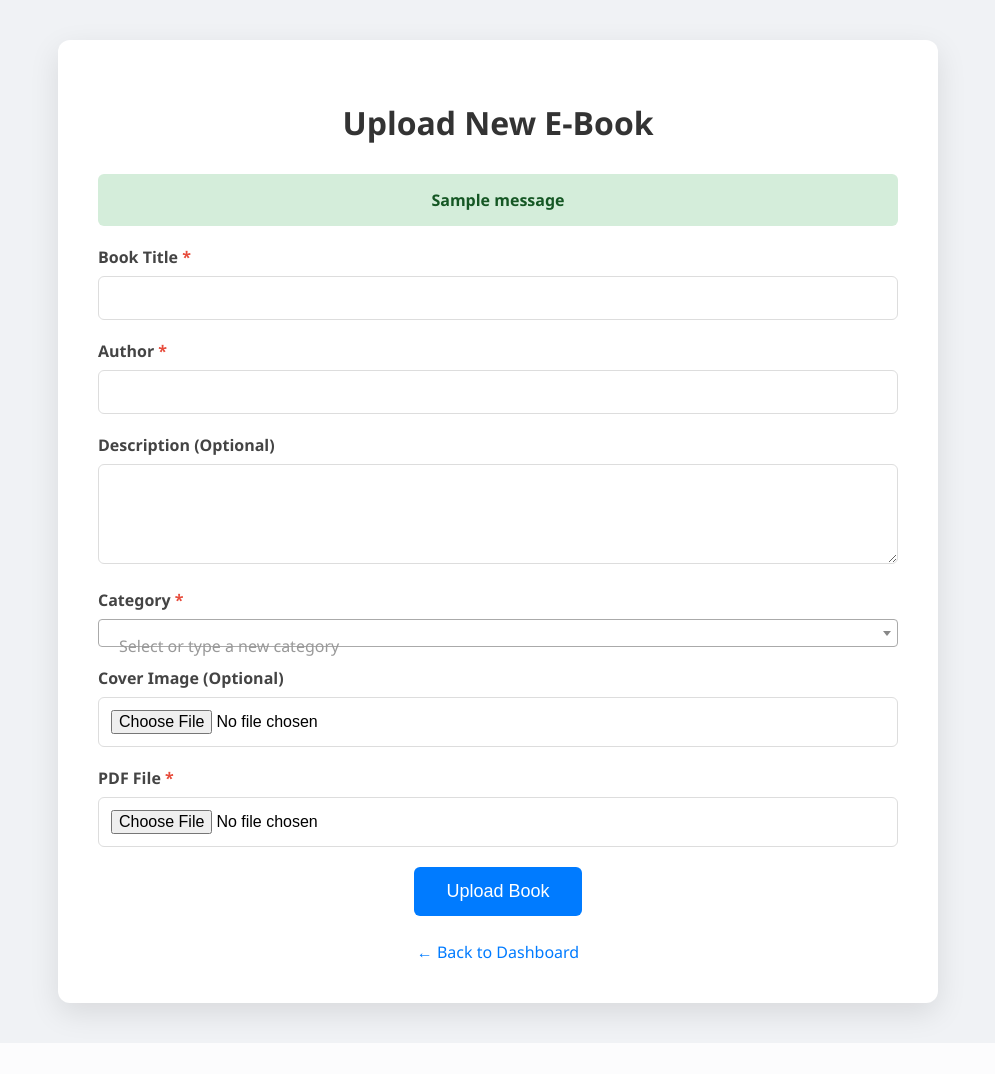
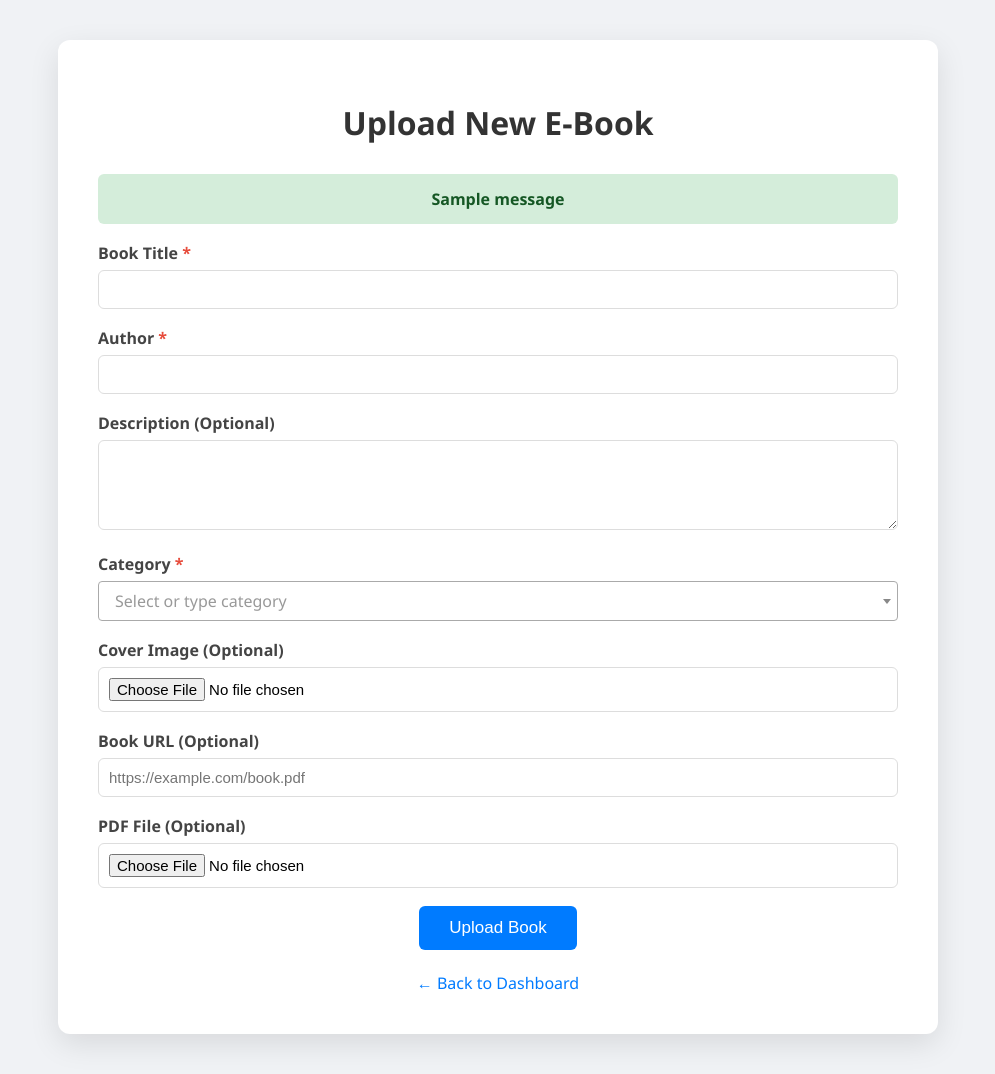
Before and after one commit to ChetanYalij/ebooklibrary, a Flask app: page /admin/upload in a window 1280 px wide. Shown: the whole page, without its empty margins (142-1137 px from the left). Before the commit the page ends 1039 px from the top, so only its background shows below. Run offline with Flask 3, Linux system fonts and the light colour scheme; the visitor is signed in with stand-in values (Sample User, id 1); tables that the repository leaves empty hold one stand-in row (values such as "Sample post"); one stand-in notice (Sample message) is shown; some libraries are stand-ins or nearby versions.

Commit message:
Updated upload book page

```diff
--- a/app.py
+++ b/app.py
@@ -10,8 +10,6 @@ from werkzeug.security import generate_password_hash, check_password_hash
 import cloudinary
 import cloudinary.uploader
 from dotenv import load_dotenv
-from flask import Response
-import requests
 
 # ================== LOAD ENV ==================
 load_dotenv()
@@ -49,6 +47,9 @@ class User(db.Model):
     email = db.Column(db.String(120), unique=True, nullable=False)
     password = db.Column(db.String(200))
     is_admin = db.Column(db.Boolean, default=False)
+
+    def check_password(self, password_input):
+        return check_password_hash(self.password, password_input)
 
 class Book(db.Model):
     id = db.Column(db.Integer, primary_key=True)
@@ -96,7 +97,7 @@ with app.app_context():
             db.session.add(admin)
             db.session.commit()
 
-# ================== PUBLIC ROUTES ====================
+# ================== PUBLIC ROUTES ==================
 @app.route("/")
 def index():
     books = Book.query.order_by(Book.id.desc()).all()
@@ -133,31 +134,28 @@ def search():
         query=query or category
     )
 
-# ================== READ ONLINE ==================
+# ================== READ & DOWNLOAD ==================
 @app.route("/read/<int:book_id>")
 @login_required
 def read_book(book_id):
     book = Book.query.get_or_404(book_id)
-
-    google_viewer = (
-        "https://docs.google.com/gview?embedded=true&url=" + book.pdf_url
-    )
+    google_viewer = "https://docs.google.com/gview?embedded=true&url=" + book.pdf_url
     return redirect(google_viewer)
 
-# ================== DOWNLOAD ==================
 @app.route("/download/<int:book_id>")
 @login_required
 def download_book(book_id):
     book = Book.query.get_or_404(book_id)
     return redirect(book.pdf_url)
 
-# ================== AUTH ROUTES ======================
+# ================== AUTH ROUTES ==================
 @app.route("/register", methods=["GET", "POST"])
 def register():
     if request.method == "POST":
         if User.query.filter_by(email=request.form["email"]).first():
             flash("Email already exists", "error")
             return redirect(url_for("register"))
+
         user = User(
             name=request.form["name"],
             email=request.form["email"],
@@ -165,22 +163,29 @@ def register():
         )
         db.session.add(user)
         db.session.commit()
+
         flash("Registered successfully", "success")
         return redirect(url_for("login"))
+
     return render_template("register.html")
 
 @app.route("/login", methods=["GET", "POST"])
 def login():
     if request.method == "POST":
-        user = User.query.filter_by(email=request.form["email"]).first()
-        if user and check_password_hash(user.password, request.form["password"]):
+        email = request.form["email"]
+        password = request.form["password"]
+        user = User.query.filter_by(email=email).first()
+
+        if user and user.check_password(password):
             session["user_id"] = user.id
+            session["user_name"] = user.name      # ✅ FIXED
             session["is_admin"] = user.is_admin
             flash("Login successful!", "success")
-            return redirect(
-                url_for("admin_dashboard") if user.is_admin else url_for("index")
-            )
-        flash("Invalid email or password", "error")
+            return redirect(url_for("index"))
+        else:
+            flash("Invalid email or password.", "error")
+            return redirect(url_for("login"))
+
     return render_template("login.html")
 
 @app.route("/logout")
@@ -189,7 +194,7 @@ def logout():
     flash("Logged out successfully", "success")
     return redirect(url_for("index"))
 
-# ================== ADMIN ROUTES =====================
+# ================== ADMIN ROUTES ==================
 @app.route("/admin")
 @admin_required
 def admin_dashboard():
@@ -249,7 +254,7 @@ def delete_book(book_id):
     flash("Book deleted successfully", "success")
     return redirect(url_for("admin_dashboard"))
 
-# ================== API ROUTES =======================
+# ================== API ROUTES ==================
 @app.route("/api/books")
 def api_books():
     books = Book.query.all()
@@ -278,7 +283,7 @@ def api_search():
         for b in books
     ])
 
-# ================== ERROR HANDLERS ===================
+# ================== ERROR HANDLERS ==================
 @app.errorhandler(403)
 def forbidden(e):
     return "<h1>403 - Access Denied</h1>", 403
@@ -289,8 +294,4 @@ def not_found(e):
 
 # ================== RUN ==================
 if __name__ == "__main__":
-    app.run(
-        debug=True,
-        host="0.0.0.0",
-        port=5000
-    )
+    app.run(debug=True, host="0.0.0.0", port=5000)
--- a/templates/upload.html
+++ b/templates/upload.html
@@ -29,12 +29,12 @@
         }
 
         .form-group {
-            margin-bottom: 20px;
+            margin-bottom: 18px;
         }
 
         label {
             display: block;
-            margin-bottom: 8px;
+            margin-bottom: 6px;
             font-weight: 600;
             color: #444;
         }
@@ -42,19 +42,18 @@
         input[type="text"],
         input[type="file"],
         textarea,
-        select,
-        .select2-container .select2-selection {
+        select {
             width: 100%;
-            padding: 12px;
+            padding: 10px;
             border: 1px solid #ddd;
             border-radius: 6px;
-            font-size: 16px;
+            font-size: 15px;
             box-sizing: border-box;
         }
 
         textarea {
             resize: vertical;
-            min-height: 100px;
+            min-height: 90px;
         }
 
         .required {
@@ -64,12 +63,11 @@
         button {
             background: #007bff;
             color: white;
-            padding: 14px 32px;
+            padding: 12px 30px;
             border: none;
             border-radius: 6px;
-            font-size: 18px;
+            font-size: 17px;
             cursor: pointer;
-            transition: background 0.3s;
         }
 
         button:hover {
@@ -79,15 +77,14 @@
         .back-link {
             display: block;
             text-align: center;
-            margin-top: 25px;
+            margin-top: 22px;
             color: #007bff;
             text-decoration: none;
-            font-size: 16px;
         }
 
         .flash-message {
-            padding: 15px;
-            margin-bottom: 20px;
+            padding: 14px;
+            margin-bottom: 18px;
             border-radius: 6px;
             text-align: center;
             font-weight: bold;
@@ -96,44 +93,35 @@
         .success { background: #d4edda; color: #155724; }
         .error { background: #f8d7da; color: #721c24; }
 
-        /* ================= MOBILE FRIENDLY ================= */
-        @media (max-width: 600px) {
-
-            body {
-                padding: 15px;
+        /* 🔧 SELECT2 FIX */
+        .select2-container {
+            width: 100% !important;
         }
 
-            .container {
-                padding: 20px;
-                border-radius: 10px;
+        .select2-selection--single {
+            height: 40px !important;
+            padding: 4px 8px;
+            display: flex !important;
+            align-items: center;
+            overflow: hidden;
         }
 
-            h1 {
-                font-size: 22px;
-                margin-bottom: 20px;
+        .select2-selection__rendered {
+            line-height: 32px !important;
+            white-space: nowrap;
+            overflow: hidden;
+            text-overflow: ellipsis;
         }
 
-            label {
-                font-size: 14px;
+        .select2-selection__arrow {
+            height: 38px !important;
         }
 
-            input[type="text"],
-            input[type="file"],
-            textarea,
-            select {
-                font-size: 14px;
-                padding: 10px;
-            }
-
-            button {
-                width: 100%;
-                font-size: 16px;
-                padding: 12px;
-            }
-
-            .back-link {
-                font-size: 14px;
-            }
+        @media (max-width: 600px) {
+            body { padding: 15px; }
+            .container { padding: 20px; }
+            h1 { font-size: 22px; }
+            button { width: 100%; }
         }
     </style>
 
@@ -143,10 +131,10 @@
     <script src="https://cdn.jsdelivr.net/npm/select2@4.1.0-rc.0/dist/js/select2.min.js"></script>
 
     <script>
-        $(document).ready(function() {
+        $(document).ready(function () {
             $('#category').select2({
                 tags: true,
-                placeholder: "Select or type a new category",
+                placeholder: "Select or type category",
                 allowClear: true,
                 width: '100%'
             });
@@ -186,21 +174,18 @@
             <textarea name="description"></textarea>
         </div>
 
+        <!-- ✅ FIXED CATEGORY -->
         <div class="form-group">
             <label>Category <span class="required">*</span></label>
             <select name="category" id="category" required>
-                <option value="">Select or type a new category</option>
-                <option>General</option>
-                <option>Novel</option>
-                <option>Story</option>
-                <option>Poetry</option>
-                <option>Education</option>
-                <option>Biography</option>
-                <option>Science</option>
-                <option>Technology</option>
-                <option>Self Help</option>
-                <option>Fiction</option>
-                <option>Non-Fiction</option>
+                <option value=""></option>
+                <option>💻 Programming</option>
+                <option>🎓 Education</option>
+                <option> 📖 Novels</option>
+                <option> 🔬 Science</option>
+                <option>⚙️ Technology</option>
+                <option> 👤 Biography</option>
+                <option> 🇮🇳 Marathi Books</option>
             </select>
         </div>
 
@@ -210,8 +195,13 @@
         </div>
 
         <div class="form-group">
-            <label>PDF File <span class="required">*</span></label>
-            <input type="file" name="pdf" accept=".pdf" required>
+            <label>Book URL (Optional)</label>
+            <input type="text" name="book_url" placeholder="https://example.com/book.pdf">
+        </div>
+
+        <div class="form-group">
+            <label>PDF File (Optional)</label>
+            <input type="file" name="pdf" accept=".pdf">
         </div>
 
         <div style="text-align:center;">
```
Also changed, not shown: templates/index.html (+27 -3 lines), templates/login.html (+16 -6 lines), templates/search_page.html (+24 -108 lines). Lines whose indentation alone changed are shown as unchanged.
